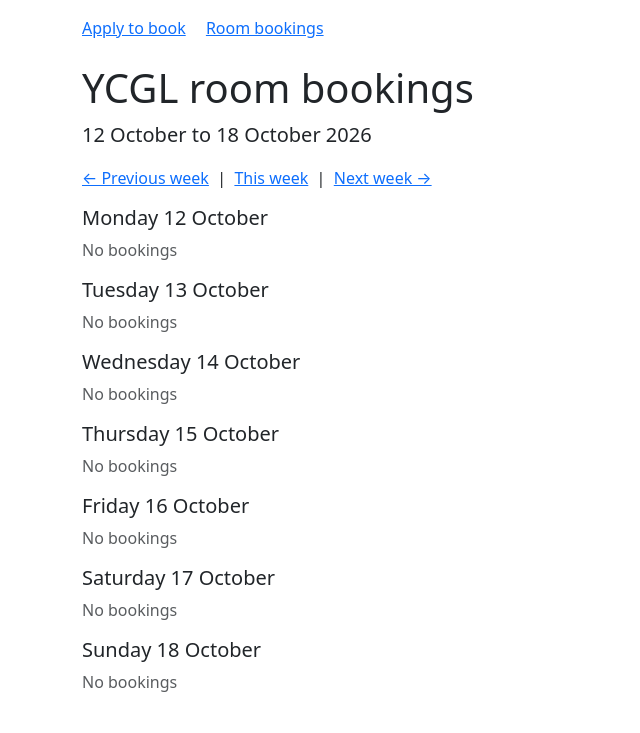
After one commit to Yoobee270697583/YCGL-booking-system-2604B, a Django app: page /week/ in a window 1280 px wide. The commit adds this page. Shown: the top 733 px of the page, without its empty margins (0-640 px from the left). Run offline with Django 5.2, Linux system fonts and the light colour scheme; data that the repository does not hold is empty.

Commit message:
Add week page

```diff
--- a/bookings/templates/bookings/base.html
+++ b/bookings/templates/bookings/base.html
@@ -7,6 +7,10 @@
   <link href="https://cdn.jsdelivr.net/npm/bootstrap@5.3.3/dist/css/bootstrap.min.css" rel="stylesheet">
 </head>
 <body>
+    <nav class="container pt-3">
+    <a href="{% url 'apply' %}" class="me-3">Apply to book</a>
+    <a href="{% url 'week' %}">Room bookings</a>
+  </nav>
   <main class="container py-4">
     {% block content %}{% endblock %}
   </main>
--- /dev/null
+++ b/bookings/templates/bookings/week.html
@@ -0,0 +1,30 @@
+{% extends "bookings/base.html" %}
+
+{% block title %}Room bookings{% endblock %}
+
+{% block content %}
+<h1>YCGL room bookings</h1>
+<p class="lead">{{ monday|date:"j F" }} to {{ sunday|date:"j F Y" }}</p>
+
+<p>
+  <a href="{% url 'week' %}?start={{ prev_monday|date:'Y-m-d' }}">&larr; Previous week</a>
+  &nbsp;|&nbsp;
+  <a href="{% url 'week' %}">This week</a>
+  &nbsp;|&nbsp;
+  <a href="{% url 'week' %}?start={{ next_monday|date:'Y-m-d' }}">Next week &rarr;</a>
+</p>
+
+{% for day in days %}
+<section class="mb-3">
+  <h2 class="h5">{{ day.date|date:"l j F" }}</h2>
+  {% if day.closed %}
+    <p><strong>Closed</strong> - the room can't be booked on this day.</p>
+  {% endif %}
+  {% for b in day.bookings %}
+    <p class="mb-1">{{ b.start_time|time:"g:i A" }} to {{ b.end_time|time:"g:i A" }} - {{ b.name }}</p>
+  {% empty %}
+    {% if not day.closed %}<p class="text-muted">No bookings</p>{% endif %}
+  {% endfor %}
+</section>
+{% endfor %}
+{% endblock %}
--- a/bookings/urls.py
+++ b/bookings/urls.py
@@ -5,4 +5,5 @@ from . import views
 urlpatterns = [
     path("", views.apply, name="apply"),
     path("booking/<uuid:token>/", views.status, name="status"),
+        path("week/", views.week, name="week"),
 ]
--- a/bookings/views.py
+++ b/bookings/views.py
@@ -1,7 +1,10 @@
+import datetime
+
 from django.shortcuts import get_object_or_404, redirect, render
+from django.utils import timezone
 
 from .forms import BookingForm
-from .models import Booking
+from .models import BlackoutPeriod, Booking
 
 
 def apply(request):
@@ -18,3 +21,43 @@ def apply(request):
 def status(request, token):
     booking = get_object_or_404(Booking, token=token)
     return render(request, "bookings/status.html", {"booking": booking})
+
+
+def week(request):
+    try:
+        chosen = datetime.date.fromisoformat(request.GET.get("start", ""))
+    except ValueError:
+        chosen = timezone.localdate()
+
+    monday = chosen - datetime.timedelta(days=chosen.weekday())
+    sunday = monday + datetime.timedelta(days=6)
+
+    approved = Booking.objects.filter(
+        status=Booking.Status.APPROVED, date__range=(monday, sunday)
+    ).order_by("start_time")
+    blackouts = BlackoutPeriod.objects.filter(
+        first_date__lte=sunday, last_date__gte=monday
+    )
+
+    days = []
+    for i in range(7):
+        day = monday + datetime.timedelta(days=i)
+        days.append(
+            {
+                "date": day,
+                "bookings": [b for b in approved if b.date == day],
+                "closed": any(b.first_date <= day <= b.last_date for b in blackouts),
+            }
+        )
+
+    return render(
+        request,
+        "bookings/week.html",
+        {
+            "days": days,
+            "monday": monday,
+            "sunday": sunday,
+            "prev_monday": monday - datetime.timedelta(days=7),
+            "next_monday": monday + datetime.timedelta(days=7),
+        },
+    )
```
